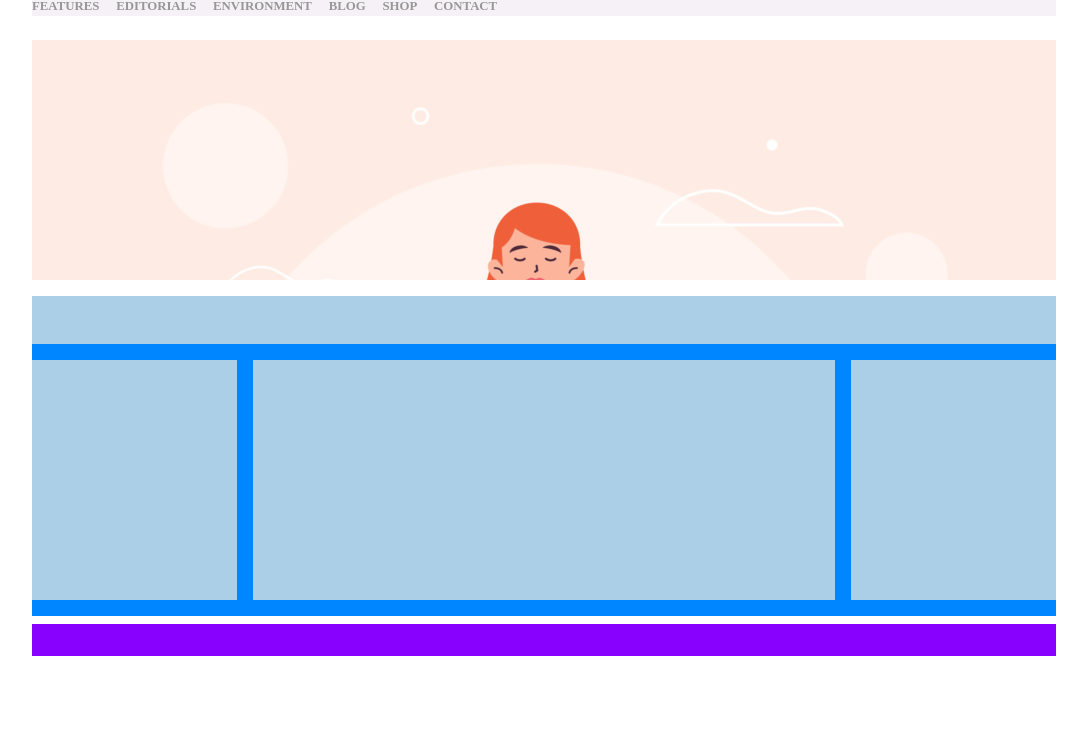
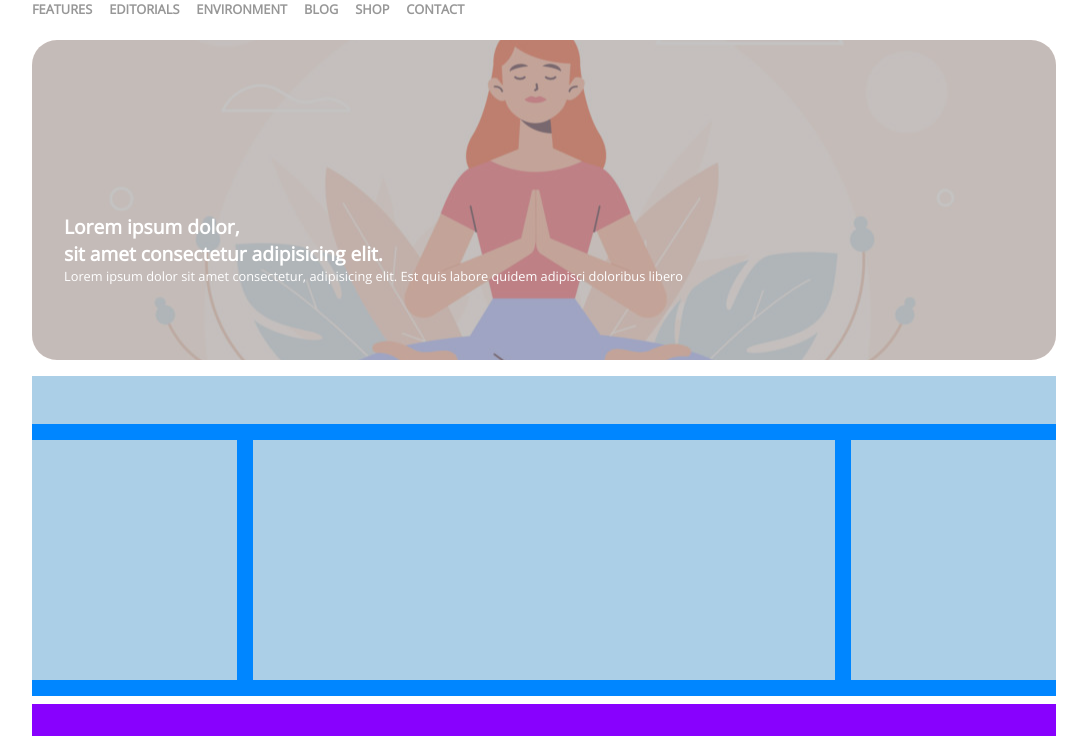
Before and after one commit to mark5041/htmlcss-wp, a plain HTML site: page index.html in a window 1280 px wide. Shown: the part 112-864 px from the top of the page, without its empty margins (96-1183 px from the left). Before the commit the page ends 800 px from the top, so only its background shows below. Drawn offline with nearby package versions, Linux system fonts and the light colour scheme.

Commit message:
alpha v2

```diff
--- a/css/style.css
+++ b/css/style.css
@@ -8,6 +8,7 @@
 
 html {
     font-size: 100%;
+    font-family: 'Open Sans', sans-serif;
 }
 
 .container {
@@ -144,7 +145,6 @@ h2 {
 /* nav */
 
 .header {
-    background-color: #f6f1f6;
     height: 6em;
 }
 
@@ -154,8 +154,12 @@ h2 {
     padding-right: 1em;
 }
 
-.grey{
+.grey-text {
     color: #979797;
+}
+
+.white-text {
+    color: #ffffff;
 }
 
 
@@ -165,10 +169,29 @@ h2 {
 
 /* carusel */
 
-.carusel{
+.carusel {
+    border-radius: 25px;
+    height: 20em;
     background-image: url(../img/banner.jpg);
+    background-position: center;
     background-size: cover;
-    height: 15em;
+}
+
+
+.grey {
+    background-color: #99989891;
+    border-radius: 25px;
+    height: 20em;
+}
+
+.text h2 {
+    font-size: 1.2em;
+    margin-top: 9em;
+}
+
+.text p {
+    font-size: 0.8em;
+
 }
 
 /* carusel */
--- a/index.html
+++ b/index.html
@@ -5,6 +5,10 @@
     <meta http-equiv="X-UA-Compatible" content="IE=edge">
     <meta name="viewport" content="width=device-width, initial-scale=1.0">
     <link rel="stylesheet" href="css/style.css">
+    <link rel="preconnect" href="https://fonts.googleapis.com">
+    <link rel="preconnect" href="https://fonts.gstatic.com" crossorigin>
+    <link href="https://fonts.googleapis.com/css2?family=Open+Sans&display=swap" rel="stylesheet">
+
     <title>Document</title>
 </head>
 <body>
@@ -13,16 +17,16 @@
         <!-- header -->
         <header class="header mt-4">
             <div class="nav">
-                <img class="logo mt-1" src="img/Logo.png" alt="">
+                <img class="logo mt-1" src="img/logo.png" alt="">
             </div>
 
             <div class="option">
-                <h2 class="grey mr-2">FEATURES</h2>
-                <h2 class="grey mr-2">EDITORIALS</h2>
-                <h2 class="grey mr-2">ENVIRONMENT</h2>
-                <h2 class="grey mr-2">BLOG</h2>
-                <h2 class="grey mr-2">SHOP</h2>
-                <h2 class="grey mr-2">CONTACT</h2>
+                <h2 class="grey-text mr-2">FEATURES</h2>
+                <h2 class="grey-text mr-2">EDITORIALS</h2>
+                <h2 class="grey-text mr-2">ENVIRONMENT</h2>
+                <h2 class="grey-text mr-2">BLOG</h2>
+                <h2 class="grey-text mr-2">SHOP</h2>
+                <h2 class="grey-text mr-2">CONTACT</h2>
             </div>
 
         </header>
@@ -34,8 +38,13 @@
         <main>
 
                 <!-- carusel -->
-                <section class="carusel mt-3">
-
+                <section class="carusel image mt-3">
+                    <div class="grey">
+                        <div class="text ml-4">
+                            <h2 class="white-text">Lorem ipsum dolor, <br>sit amet consectetur adipisicing elit.</h2>
+                            <p class="white-text">Lorem ipsum dolor sit amet consectetur, adipisicing elit. Est quis labore quidem adipisci doloribus libero</p>
+                        </div>
+                    </div>
                 </section>
                 <!-- carusel -->
 
```
